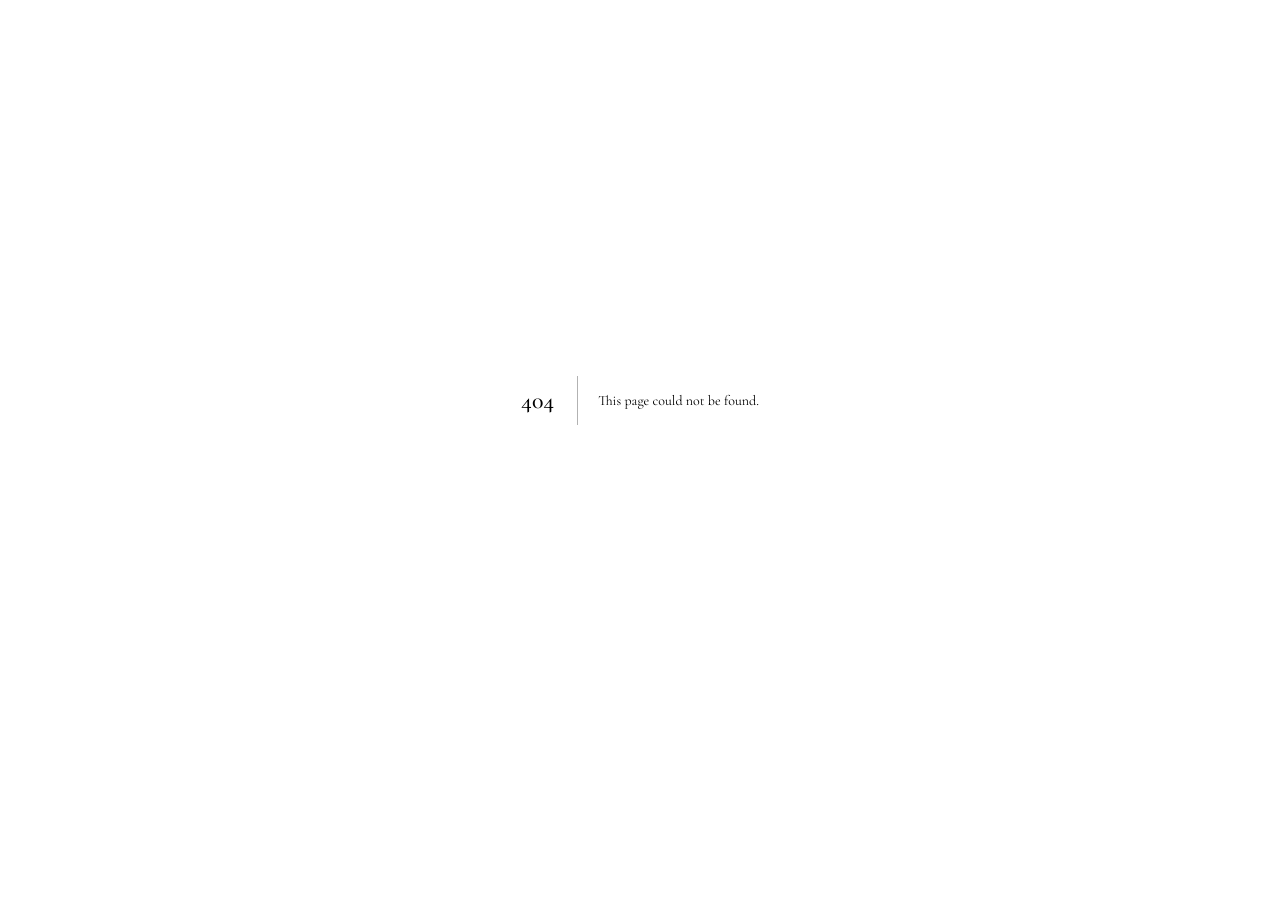
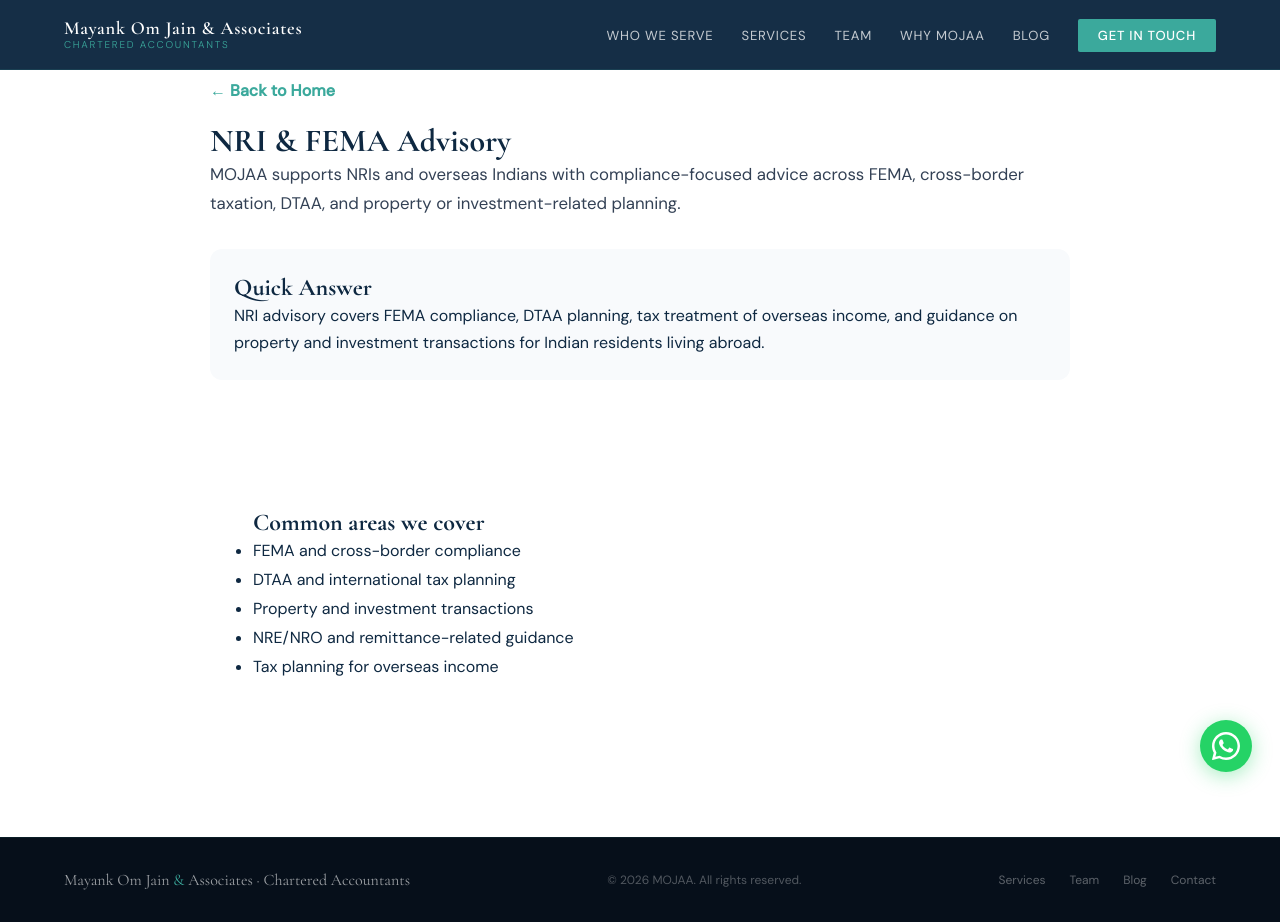
Before and after one commit to Mojaa97/Mojaa-website, a Next.js app: page /nri-fema in a window 1280 px wide. Before the commit this address had no page. Before the commit the page ends 800 px from the top, so only its background shows below. Built offline with nearby package versions, Linux system fonts and the light colour scheme.

Commit message:
Adding nri-fema

```diff
--- /dev/null
+++ b/pages/nri-fema.js
@@ -0,0 +1,57 @@
+import Head from 'next/head'
+import Link from 'next/link'
+import Nav from '../components/Nav'
+import Footer from '../components/Footer'
+
+const speakableSchema = {
+  '@context': 'https://schema.org',
+  '@type': 'WebPage',
+  name: 'NRI and FEMA Advisory | MOJAA',
+  url: 'https://www.mojaa.in/nri-fema',
+  description: 'NRI and FEMA advisory for cross-border tax, property transactions, DTAA, and compliance planning.',
+  inLanguage: 'en',
+  speakable: {
+    '@type': 'SpeakableSpecification',
+    xpath: ['//section[@id="quick-answer"]'],
+  },
+}
+
+export default function NRIFEMA() {
+  return (
+    <>
+      <Head>
+        <title>NRI and FEMA Advisory | Mayank Om Jain & Associates</title>
+        <meta name="description" content="NRI and FEMA advisory for cross-border taxation, property transactions, DTAA, and compliance planning for Indians abroad." />
+        <link rel="canonical" href="https://www.mojaa.in/nri-fema" />
+        <script type="application/ld+json" dangerouslySetInnerHTML={{ __html: JSON.stringify(speakableSchema) }} />
+      </Head>
+      <Nav />
+      <main style={{ maxWidth: '900px', margin: '0 auto', padding: '80px 20px 60px' }}>
+        <Link href="/" style={{ color: 'var(--teal)', fontWeight: 600 }}>← Back to Home</Link>
+        <h1 style={{ marginTop: '20px' }}>NRI & FEMA Advisory</h1>
+        <p style={{ fontSize: '1.05rem', lineHeight: 1.7, color: '#334155' }}>
+          MOJAA supports NRIs and overseas Indians with compliance-focused advice across FEMA, cross-border taxation, DTAA, and property or investment-related planning.
+        </p>
+
+        <section id="quick-answer" style={{ marginTop: '32px', padding: '24px', background: '#f8fafc', borderRadius: '12px' }}>
+          <h2 style={{ marginTop: 0 }}>Quick Answer</h2>
+          <p style={{ margin: 0, lineHeight: 1.7 }}>
+            NRI advisory covers FEMA compliance, DTAA planning, tax treatment of overseas income, and guidance on property and investment transactions for Indian residents living abroad.
+          </p>
+        </section>
+
+        <section style={{ marginTop: '32px' }}>
+          <h2>Common areas we cover</h2>
+          <ul style={{ lineHeight: 1.8 }}>
+            <li>FEMA and cross-border compliance</li>
+            <li>DTAA and international tax planning</li>
+            <li>Property and investment transactions</li>
+            <li>NRE/NRO and remittance-related guidance</li>
+            <li>Tax planning for overseas income</li>
+          </ul>
+        </section>
+      </main>
+      <Footer />
+    </>
+  )
+}
```
